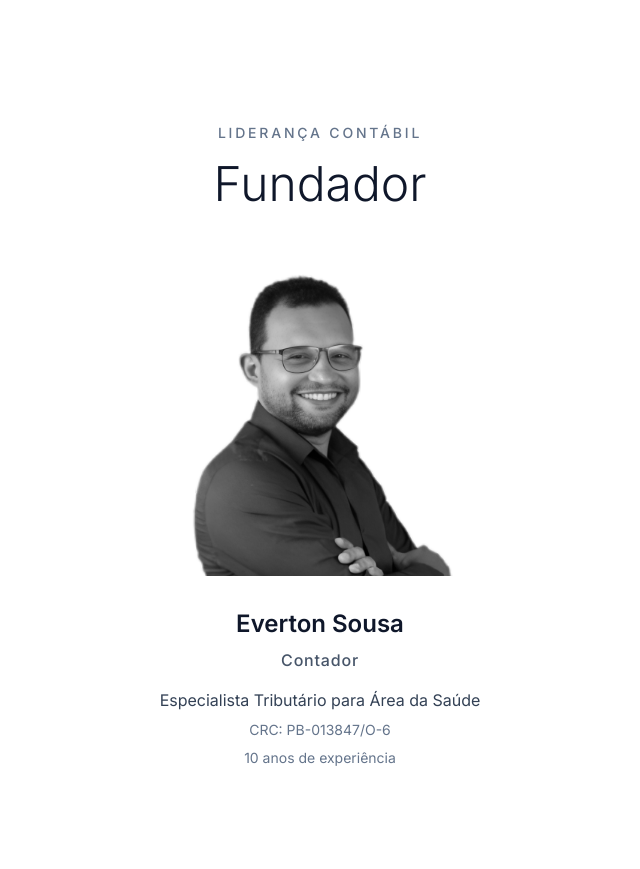
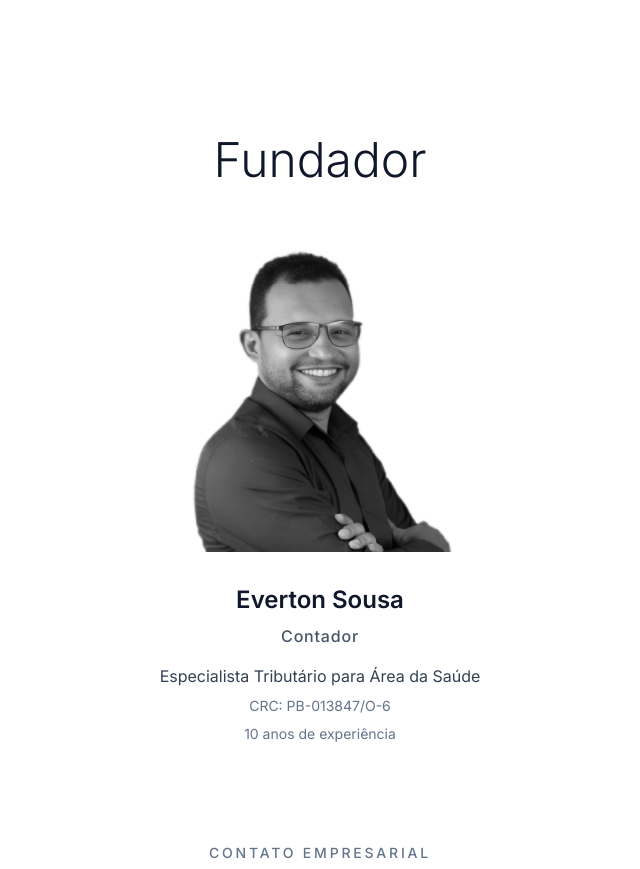
Before and after one commit to joaopedrolemos6/Everton-projeto, a React (Vite) app: page / in a window 1280 px wide. Shown: the part 2060-2929 px from the top of the page, without its empty margins (320-960 px from the left). Built offline with nearby package versions, Linux system fonts and the light colour scheme; no server answers.

Commit message:
Update Team.tsx

```diff
--- a/src/components/Team.tsx
+++ b/src/components/Team.tsx
@@ -9,9 +9,6 @@ const Team = () => {
       <div className="max-w-7xl mx-auto px-6 lg:px-8">
 
         <div className="text-center mb-12"> {/* Reduzido de mb-20 para mb-12, ou pode ser removido dependendo do espaço desejado */}
-          <span className="text-sm font-medium tracking-[0.2em] text-slate-500 uppercase">
-            LIDERANÇA CONTÁBIL
-          </span>
           <h2 className="text-4xl lg:text-5xl font-light text-slate-900 mt-4 mb-8 leading-tight">
             Fundador
           </h2>
```
